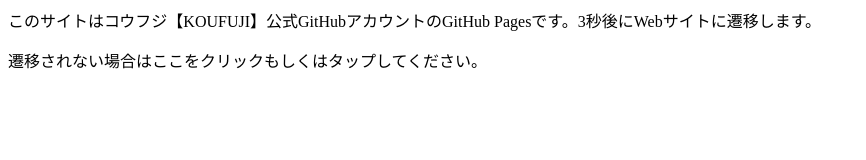
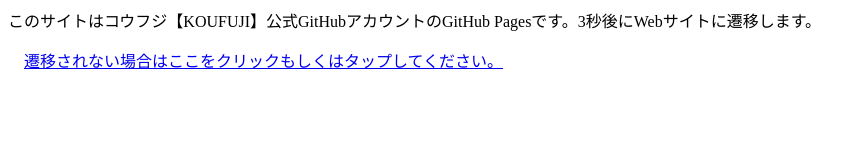
Before and after one commit to koufujioghaghpgs/koufujioghaghpgs.github.io, a plain HTML site: page index.html in a window 1280 px wide. Shown: the whole page, without its empty margins (0-866 px from the left). Drawn offline with Linux system fonts and the light colour scheme.

Commit message:
Update index.html

```diff
--- a/index.html
+++ b/index.html
@@ -1,5 +1,7 @@
 <html>
 <a>このサイトはコウフジ【KOUFUJI】公式GitHubアカウントのGitHub Pagesです。3秒後にWebサイトに遷移します。</a>
-　<p href="https://koufujiows.blogspot.com">遷移されない場合はここをクリックもしくはタップしてください。</p>
+<p>
+　<a href="https://koufujiows.blogspot.com">遷移されない場合はここをクリックもしくはタップしてください。</a>
+</p>
   <meta http-equiv="refresh" content="3 ; URL=https://koufujiows.blogspot.com">
 </html>
```
